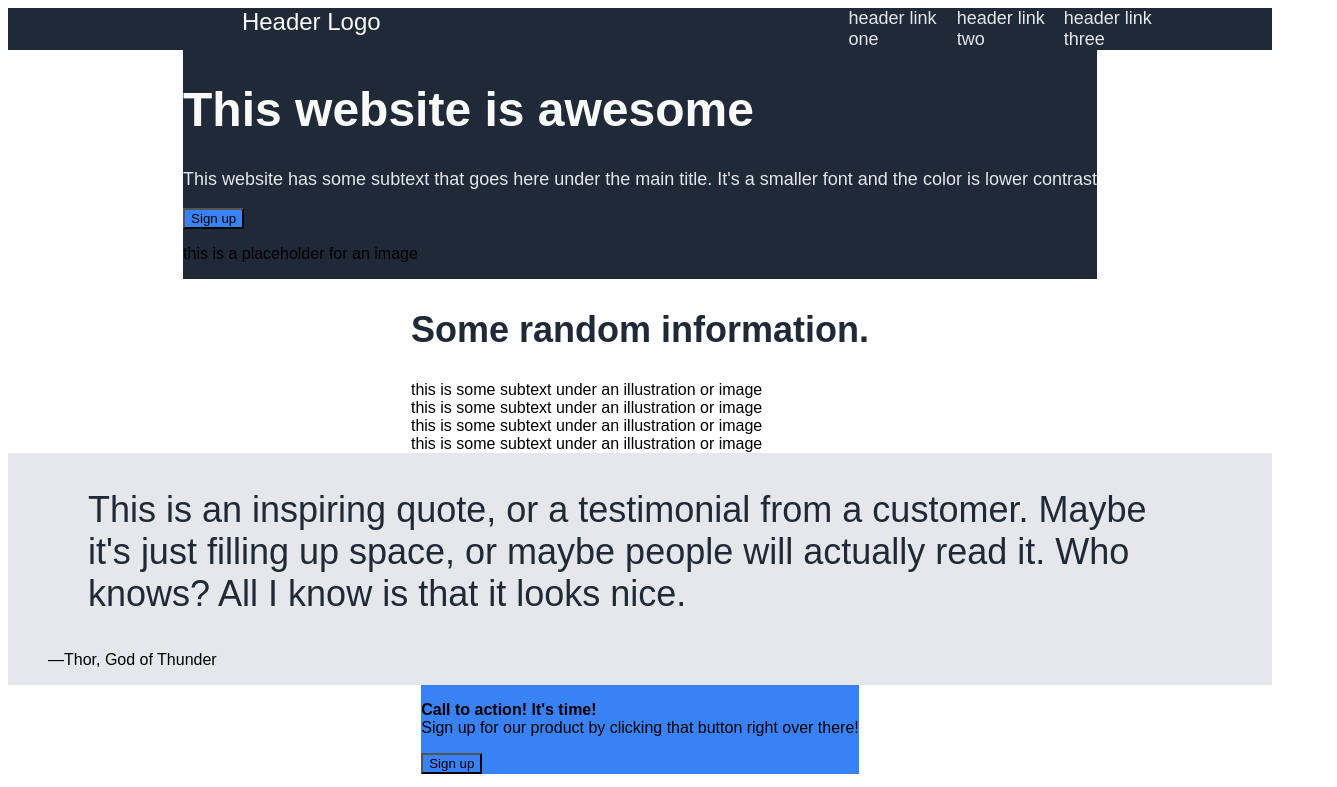
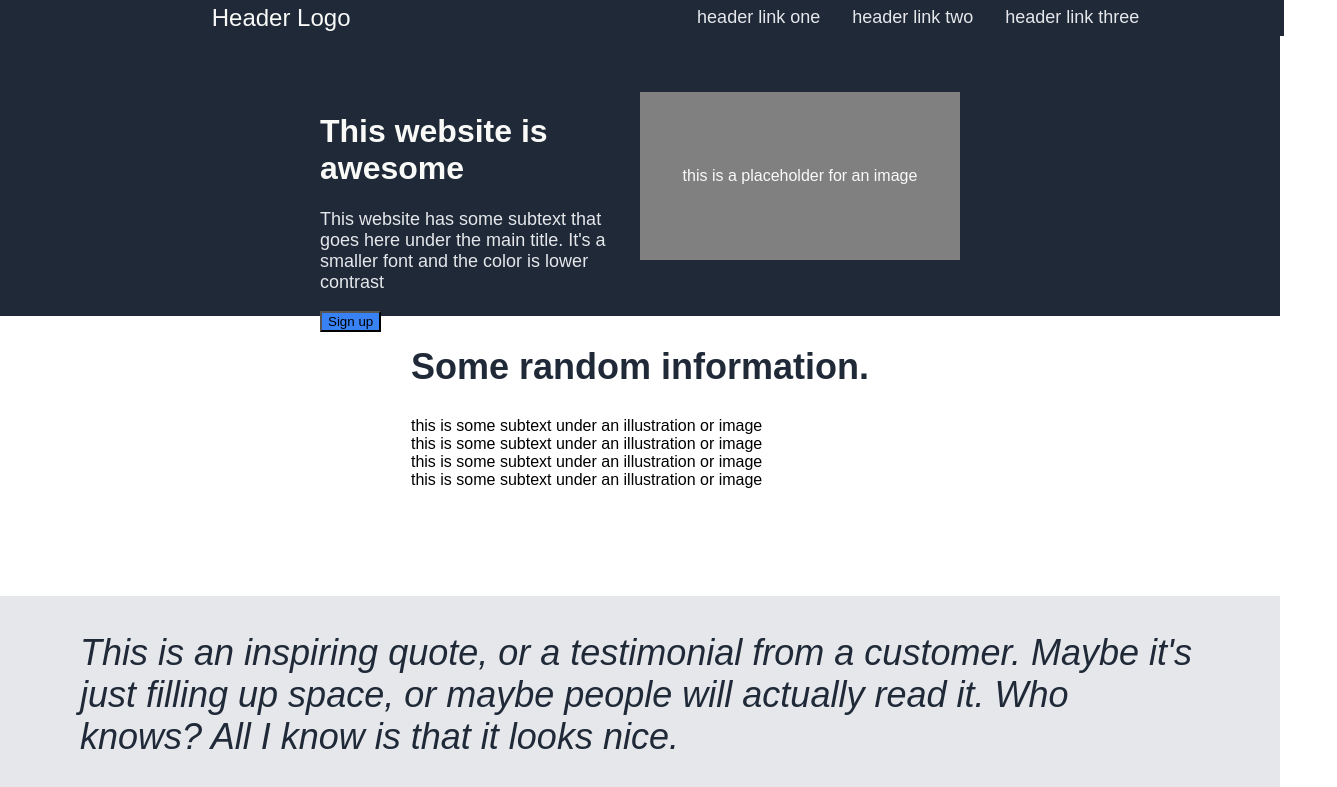
Before and after one commit to stwomac/top-landing-page, a plain HTML site: page index.html in a window 1280 px wide. Shown: the top 787 px of the page, 1337 px wide, since content can reach past the window. Drawn offline with Linux system fonts and the light colour scheme.

Commit message:
updated css

```diff
--- a/index.html
+++ b/index.html
@@ -24,7 +24,7 @@
             <p>This website has some subtext that goes here under the main title. It's a smaller font and the color is lower contrast</p>
             <button>Sign up</button>
         </div>
-        <div>
+        <div class="hero">
             <div>
                 <p>this is a placeholder for an image</p>
             </div>
--- a/style.css
+++ b/style.css
@@ -1,11 +1,14 @@
 /*Flex arrangement*/
+
+/*fix header by using link padding instead of width*/
 body {
   display: flex;
   flex-flow: column nowrap;
   justify-content: space-between;
   align-items: center;
-    height: 100vh;
-    font-family: sans-serif;
+  width:100vw;
+  margin:0;
+  font-family: 'Ubuntu Mono', Arial, sans-serif;
 
 }
 
@@ -13,36 +16,83 @@ body {
 width: 100%;
 }
 
+/*header flex arrangement*/
 .header{
 display: flex;
 justify-content: space-around;
+align-items: center;
+padding:.3%;
+  flex-shrink:0;
 }
 
 ul{
 display: flex;
 list-style: none;
 gap: 5%;
-  width: 25%;
+width: 50%;
 margin:0;
 padding: 0;
 margin-right: -10%;
+}
+
+div.header > div:first-child{
+  margin-right: 16%;
+  margin-left: 11%;
+}
+
+.contentOne{
+  display: flex;
+  width:100%;
+  justify-content: center;
+  align-items: center;
+  height: 35vh;
+
+}
+
+.contentTwo{
+  height: 35vh;
+}
+
+.contentThree{
+  height: 33vh;
+}
+
+.contentFour{
+  height: 30vh;
+}
+
+.contentOne > div{
+
+  height: 60%;
+  width:25%;
+}
+.hero{
+background-color: grey;
+}
+
+.hero div {
+  display: flex;
+  height: 100%;
+  justify-content: center;
+  align-items: center;
+
 }
 
 
 
 /*colors and fonts*/
 
-.header,.contentOne {
+.header,.contentOne, .footer {
 background-color: #1F2937;
 }
 
 h1 {
 color: #F9FAF8;
-  font-size: 48px;
-  font-weight: 800;
+font-size: 32px;
+/*! font-weight: 800; */
 }
 
-.contentOne > div > p, li {
+.contentOne > div > p, li, .footer {
 font-size: 18px;
 color: #E5E7EB;
 }
@@ -68,6 +118,11 @@ h2{
 
 .contentThree blockquote {
 font-size: 36px;
-  font-style: light-italic;
+font-style: italic;
+font-weight: 100;
 color: #1F2937;
 }
+
+.hero {
+  color: #F9FAF8;
+}
```
Lines whose indentation alone changed are shown as unchanged.
